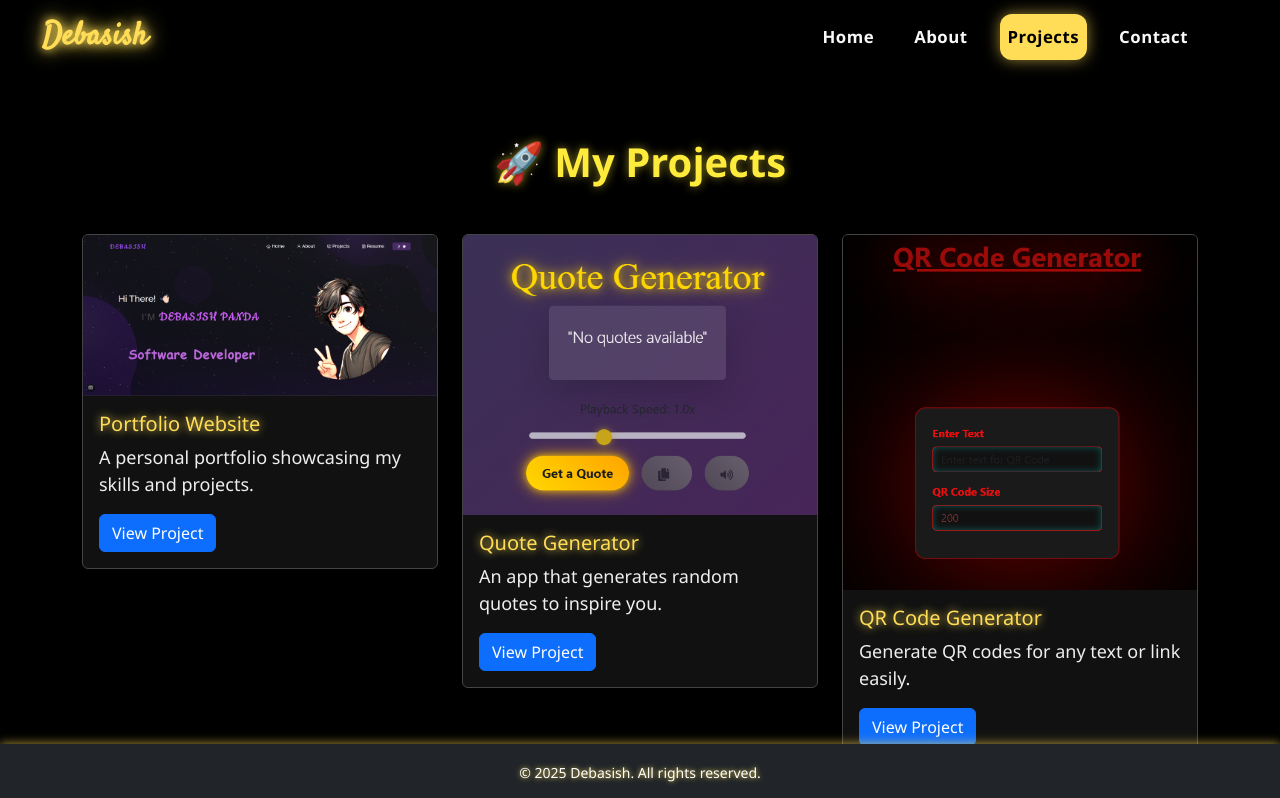
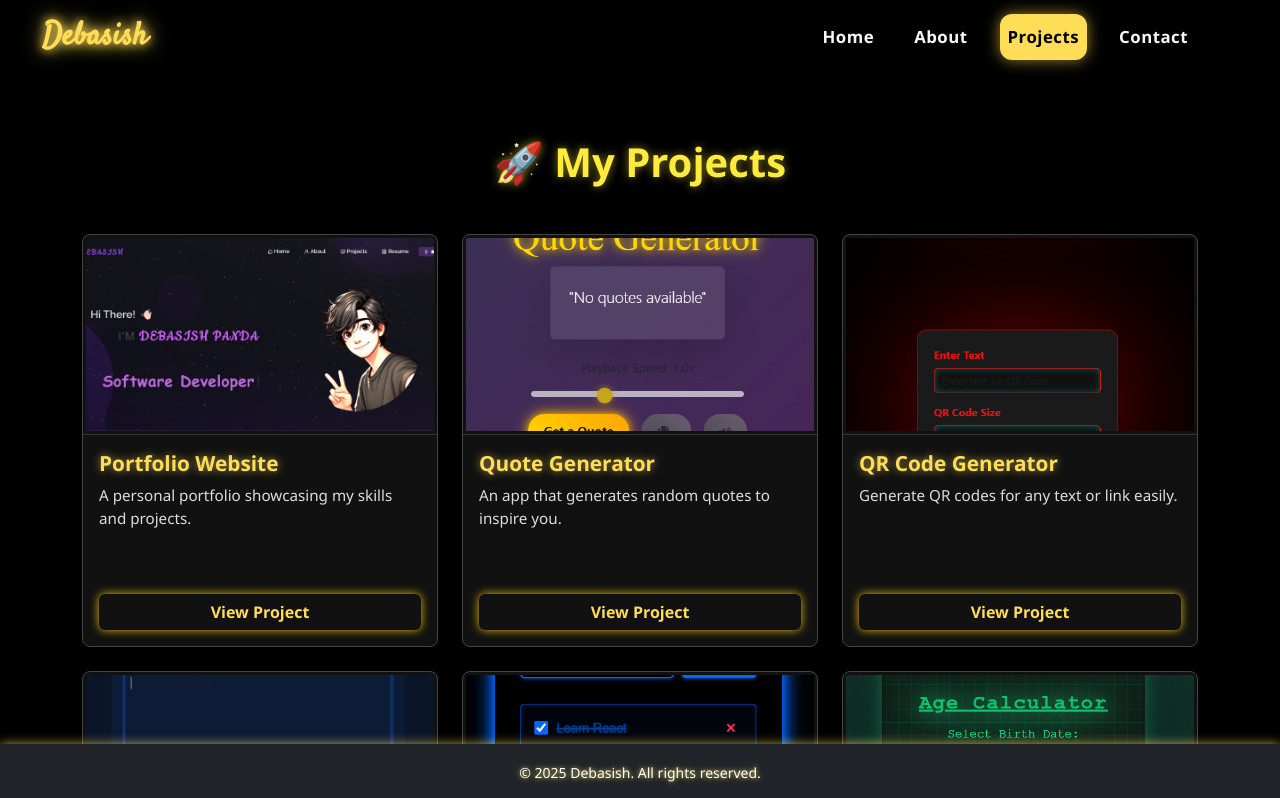
Before and after one commit to debasish39/portfolio9, a React (Vite) app: page /projects in a window 1280 px wide. Shown: the top 798 px of the page. Built offline with nearby package versions, Linux system fonts and the light colour scheme; a web font is replaced by a local one.

Commit message:
Update ProjectCard.css

```diff
--- a/src/bootstrapport/components/ProjectCard.css
+++ b/src/bootstrapport/components/ProjectCard.css
@@ -1,21 +1,81 @@
-/* Project Card with Black Background & Gold Glowing Hover Effect */
-
 .project-card {
   background-color: #111;
   border: 1px solid #444;
+  border-radius: 8px;
+  overflow: hidden;
+  height: 100%;
+  display: flex;
+  flex-direction: column;
   transition: transform 0.3s ease, box-shadow 0.3s ease;
 }
 
 .project-card:hover {
   transform: scale(1.02);
-    box-shadow: 0 0 50px rgba(255, 221, 87, 0.8);
+  box-shadow: 0 0 30px rgba(255, 221, 87, 0.6);
+}
+
+.project-card .card-img-top {
+  height: 200px;
+  object-fit: cover;
+  padding:3px;
+  border-bottom: 1px solid #333;
+  transition: transform 0.3s ease;
+}
+
+.project-card:hover .card-img-top {
+  transform: scale(0.9);
+}
+
+.project-card .card-body {
+  flex: 1;
+  display: flex;
+  flex-direction: column;
+  justify-content: space-between;
+  padding: 1rem;
 }
 
 .project-card .card-title {
   color: #ffdd57;
-    text-shadow: 0 0 8px #ffdd57;
+  font-size: 1.3rem;
+  font-weight: bold;
+  text-shadow: 0 0 8px #ffdd57aa;
+  margin-bottom: 0.5rem;
 }
 
 .project-card .card-text {
-    color: #eee;
+  color: #ddd;
+  font-size: 0.95rem;
+  flex-grow: 1;
+  margin-bottom: 1rem;
 }
+
+.project-card .btn {
+  font-weight: 600;
+  color: #111;
+  border: none;
+  background-color: transparent;
+  box-shadow: 0 0 10px hwb(48 4% 10%);
+  color: #ffdd57;
+  transition: background 0.3s ease, box-shadow 0.3s ease;
+}
+
+.project-card .btn:hover {
+  background-color: #ffdd57;
+  box-shadow: 0 0 18px #ffdd57aa;
+  color: #111;
+}
+
+/* Responsive Improvements */
+@media (max-width: 576px) {
+  .project-card .card-img-top {
+    height: 180px;
+  }
+
+  .project-card .card-title {
+    font-size: 1.1rem;
+  }
+
+  .project-card .card-text {
+    font-size: 0.85rem;
+  }
+}
```
Lines whose indentation alone changed are shown as unchanged.
